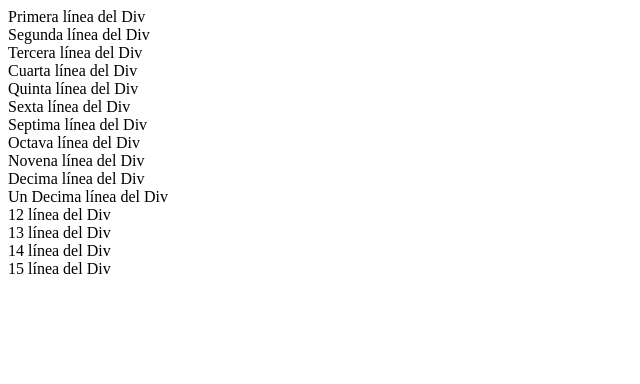
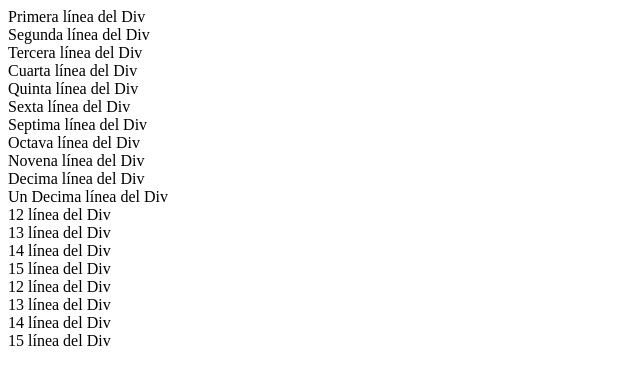
Before and after one commit to fabiocor19/Curso_Buenas_Practicas_GIT, a plain HTML site: page index.html in a window 1280 px wide. Shown: the whole page, without its empty margins (0-640 px from the left). Drawn offline with Linux system fonts and the light colour scheme.

Commit message:
Commit 3

```diff
--- a/index.html
+++ b/index.html
@@ -21,5 +21,9 @@
     <div>13 línea del Div</div>
     <div>14 línea del Div</div>
     <div>15 línea del Div</div>
+    <div>12 línea del Div</div>
+    <div>13 línea del Div</div>
+    <div>14 línea del Div</div>
+    <div>15 línea del Div</div>
 </body>
 </html>
```
